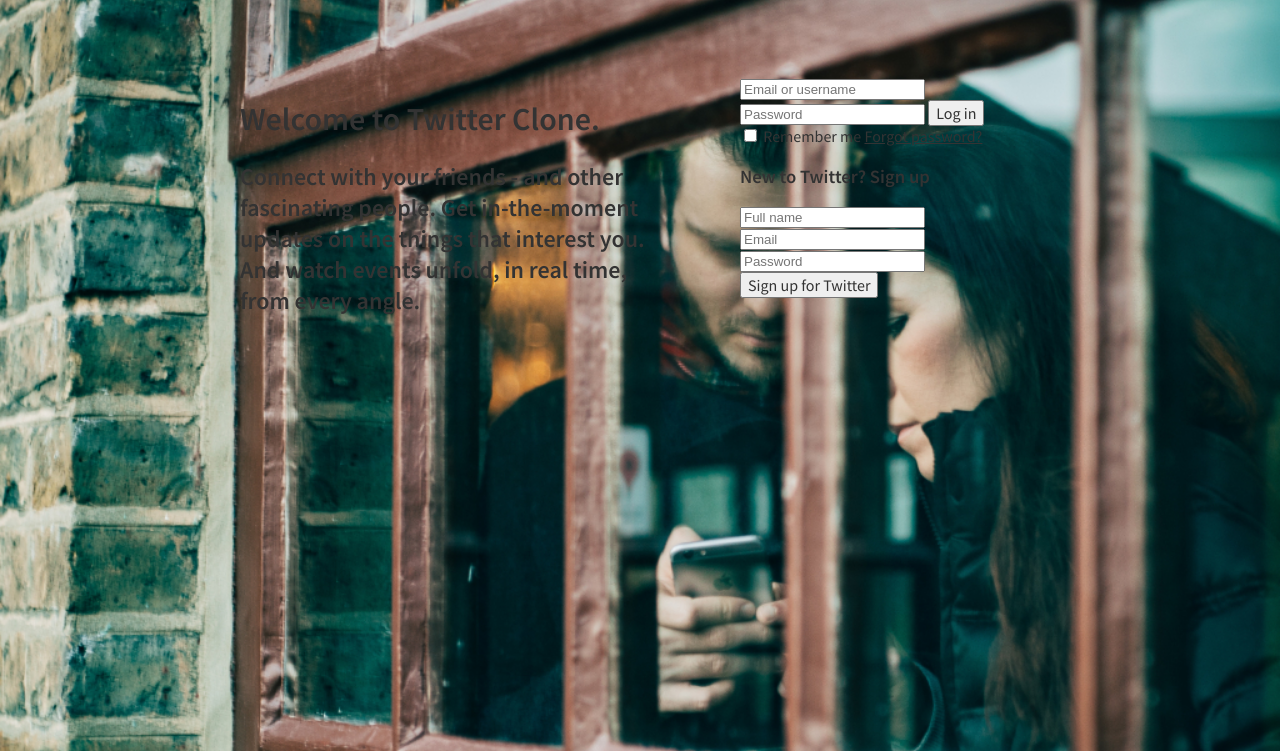
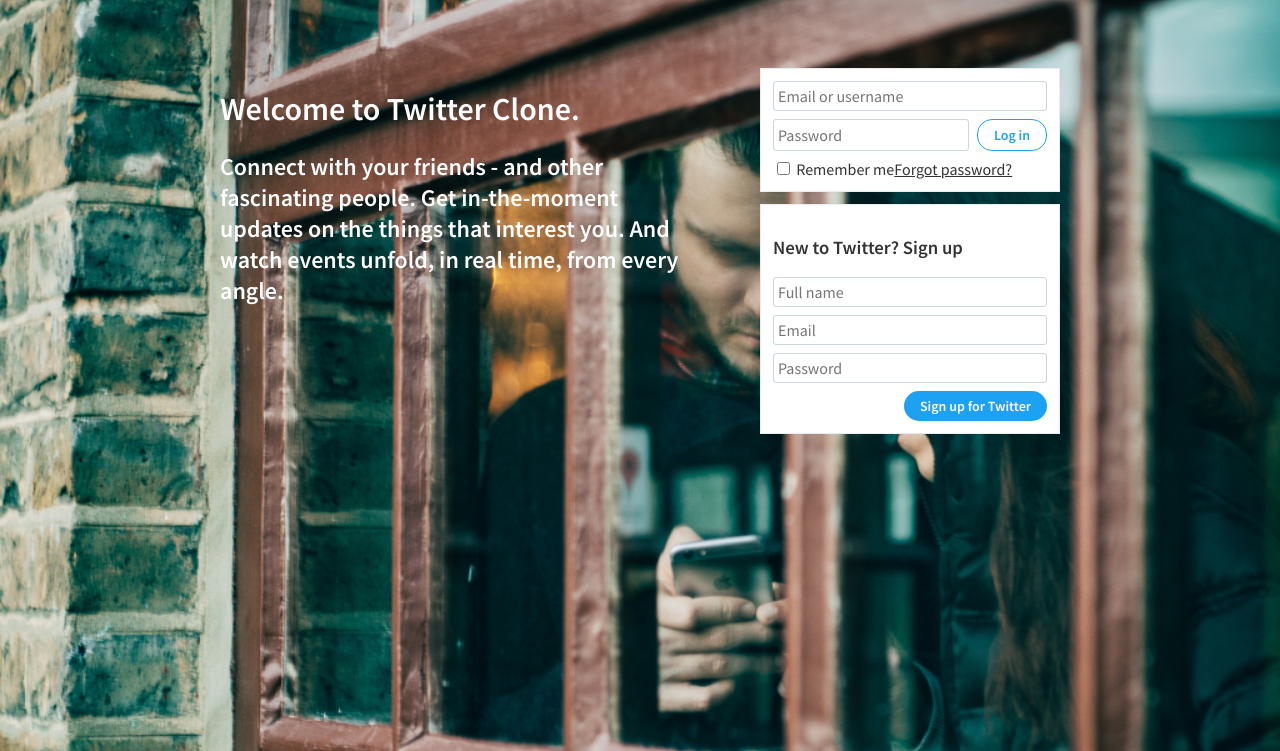
Before and after one commit to richellepenensoro/twitter-clone, a website: page views/landing.html in a window 1280 px wide. Shown: the part 49-800 px from the top of the page. Drawn offline with nearby package versions, Linux system fonts and the light colour scheme; files that its build step writes are made by us from their sources; files whose address does not match are found by name.

Commit message:
styles for auth form inputs and buttons

```diff
--- a/static/stylesheets/abstracts/variables.css
+++ b/static/stylesheets/abstracts/variables.css
@@ -1,7 +1,11 @@
 :root {
     --primary-color: #1da1f2;
+    --primary-color-dark: #006dbf;
     --body-background-color: #e6ecf0;
 
     --primary-text-color: #333;
     --secondary-text-color: #66757f;
+
+    --gray-1: #e6ecf0;
+    --gray-2: #ccd6dd;
 }
--- a/static/stylesheets/base/reset.css
+++ b/static/stylesheets/base/reset.css
@@ -13,6 +13,7 @@
 }
 
 a,
+input,
 button {
     font: inherit;
     color: inherit;
--- /dev/null
+++ b/static/stylesheets/components/buttons.css
@@ -0,0 +1,54 @@
+.btn {
+    display: inline-block;
+    padding: 0 1.6rem;
+    border: none;
+    border-radius: 1.5rem;
+    font-size: 1.4rem;
+    font-weight: 600;
+    line-height: 3rem;
+    color: var(--primary-text-color);
+    background-color: var(--gray-1);
+    cursor: pointer;
+}
+
+.btn-primary {
+    color: #fff;
+    background-color: var(--primary-color);
+}
+
+.btn-primary:hover,
+.btn-primary:focus {
+    background-color: var(--primary-color-dark);
+}
+
+.btn-outline {
+    border: 1px solid var(--gray-2);
+    background-color: transparent;
+}
+
+.btn-outline:hover,
+.btn-outline:focus {
+    background-color: transparent;
+}
+
+.btn-outline.btn-primary {
+    border-color: var(--primary-color);
+    color: var(--primary-color);
+}
+
+.btn-outline.btn-primary:active {
+    border-color: var(--primary-color-dark);
+    color: #fff;
+    background-color: var(--primary-color-dark);
+}
+
+
+/** Buttons inside forms **/
+
+.field .btn {
+    flex-shrink: 0;
+}
+
+.actions .btn {
+    margin-left: auto;
+}
--- /dev/null
+++ b/static/stylesheets/components/forms.css
@@ -0,0 +1,29 @@
+.field,
+.actions {
+    display: flex;
+}
+
+.field:not(:first-child),
+.actions:not(:first-child) {
+    margin-top: 0.8rem;
+}
+
+.field:not(:last-child),
+.actions:not(:last-child) {
+    margin-bottom: 0.8rem;
+}
+
+input {
+    padding: 0.4rem;
+    border: 1px solid var(--gray-2);
+    border-radius: 3px;
+}
+
+.field input:not([type="checkbox"]),
+.field input:not([type="radio"]) {
+    width: 100%;
+}
+
+.field input:not(:only-child):not(:last-child) {
+    margin-right: 0.8rem;
+}
--- a/static/stylesheets/pages/landing.css
+++ b/static/stylesheets/pages/landing.css
@@ -11,16 +11,27 @@
 
 main.wrapper {
     display: flex;
-    width: 80rem;
-    padding-top: 8rem;
+    width: 84rem;
+    padding-top: 7rem;
 }
 
 .welcome-text {
     flex-grow: 1;
-    margin-right: 8rem;
+    margin-right: 7rem;
+    color: #fff;
 }
 
 .auth-forms {
     flex-shrink: 0;
     width: 30rem;
 }
+
+.auth-form {
+    padding: 1.2rem;
+    border: 1px solid var(--gray-1);
+    background-color: #fff;
+}
+
+.auth-form:not(:last-child) {
+    margin-bottom: 1.2rem;
+}
--- a/views/landing.html
+++ b/views/landing.html
@@ -1,6 +1,8 @@
 {% extends '_base.html' %}
 
 {% block stylesheets %}
+    <link rel="stylesheet" href="static/stylesheets/components/buttons.css">
+    <link rel="stylesheet" href="static/stylesheets/components/forms.css">
     <link rel="stylesheet" href="static/stylesheets/pages/landing.css">
 {% endblock %}
 
@@ -25,7 +27,7 @@
                 </div>
                 <div class="field">
                     <input type="password" name="password" placeholder="Password">
-                    <button class="btn btn-outline">Log in</button>
+                    <button class="btn btn-outline btn-primary">Log in</button>
                 </div>
                 <footer class="actions">
                     <label>
@@ -49,7 +51,7 @@
                     <input type="password" name="password" placeholder="Password">
                 </div>
                 <footer class="actions">
-                    <button class="btn">Sign up for Twitter</button>
+                    <button class="btn btn-primary">Sign up for Twitter</button>
                 </footer>
             </form>
         </div>
```
